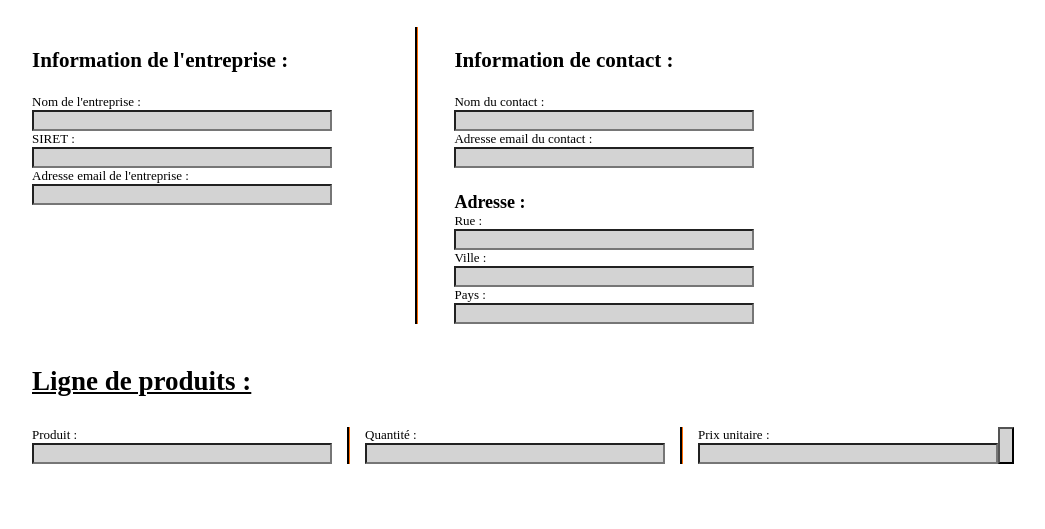
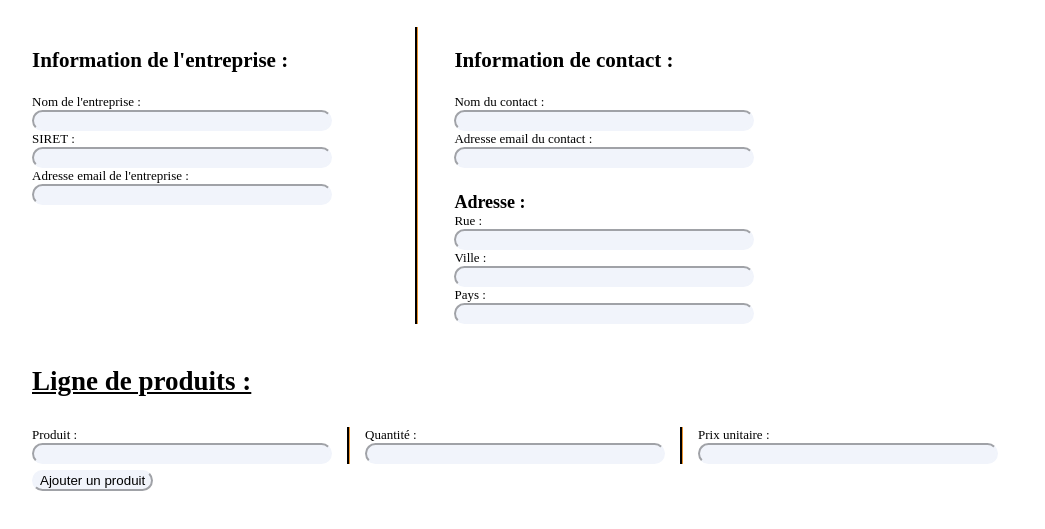
Before and after one commit to clickinovtech-sys/generator-estimate-stage-simon, a plain HTML site: page index.html in a window 1280 px wide. Shown: the part 157-686 px from the top of the page, without its empty margins (224-1269 px from the left). Drawn offline with Linux system fonts and the light colour scheme.

Commit message:
2eme commit

```diff
--- a/index.html
+++ b/index.html
@@ -54,7 +54,11 @@
             <label class="a" for="Prix unitaire">Prix unitaire :</label>
             <br><input class="basique" type="text" name="Prix unitaire" id="Prix unitaire">
         </div>
-        <br><input type="button">
+    </div>
+        <div>
+            <input class="bouton" type="button" value="Ajouter un produit" />
+        </div>
+
 </body>
 
 
--- a/style.css
+++ b/style.css
@@ -26,7 +26,9 @@ img{
 }
 
 input{
-    background-color: lightgray;
+    background-color: #F1F4FB;
+    border-color: #F1F4FB;
+    border-radius: 50px;
 }
 
 .basique{
@@ -47,7 +49,7 @@ input{
 .separateur{
     width: 0px;
     border-left: 2px solid #000000;
-    border-right: 1px solid #ff6a00;
+    border-right: 1px solid #EA932F;
     margin: 0 15px
 }
 
@@ -57,3 +59,7 @@ input{
     align-items: stretch;
     margin-top: 30px;
 }
+
+.bouton {
+    margin-top: 6px;
+}
```
